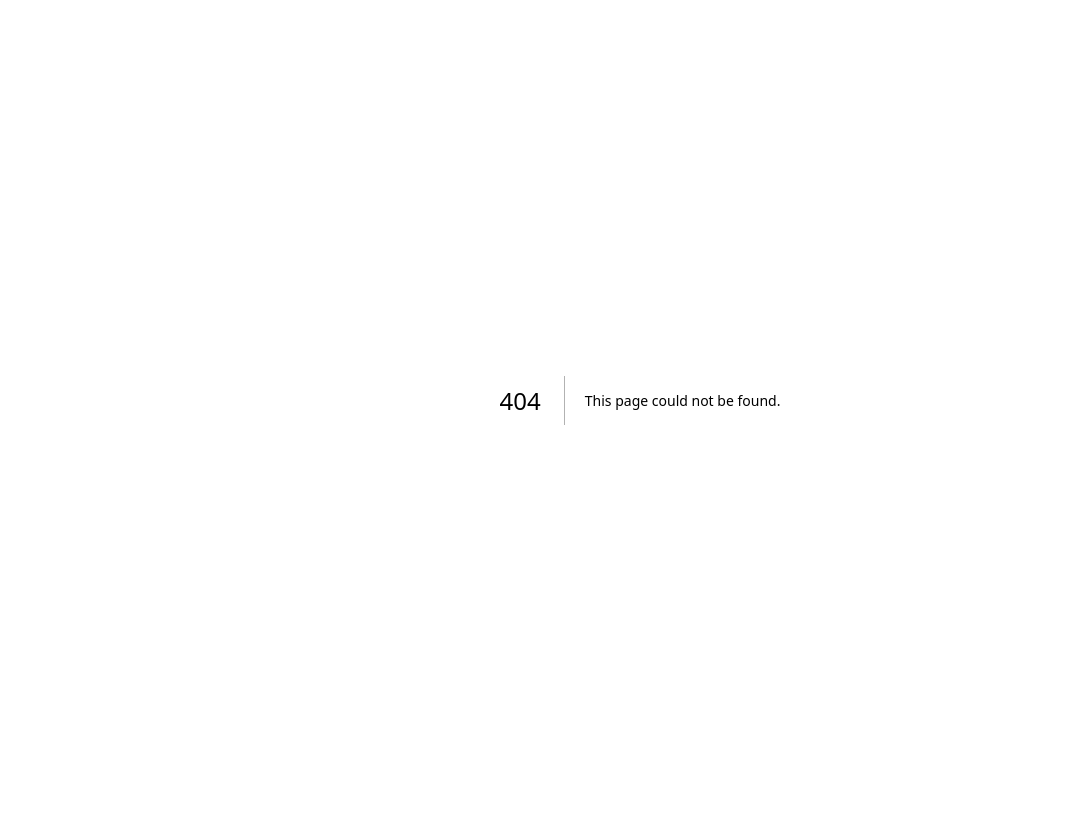
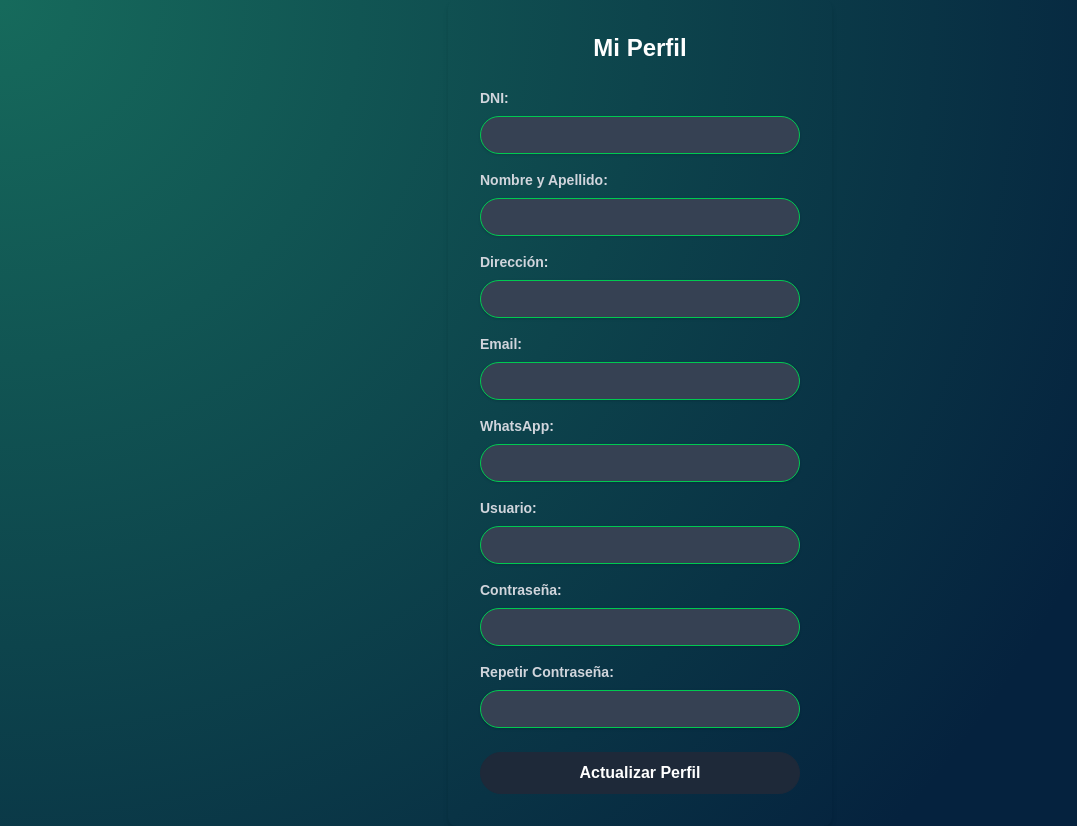
Before and after one commit to pairPrograming1/front, a Next.js app in the folder my-app/: page /profile in a window 1280 px wide. Before the commit this address had no page. Shown: the whole page, without its empty margins (0-1077 px from the left). Before the commit the page ends 800 px from the top, so only its background shows below. Built offline with nearby package versions, Linux system fonts and the light colour scheme.

Commit message:
creacion de componente profile

```diff
--- /dev/null
+++ b/my-app/src/app/home/page.js
@@ -0,0 +1,10 @@
+"use client";
+import Home from "../../component/home/home";
+
+export default function HomePage() {
+  return (
+    <div>
+      <Home />
+    </div>
+  );
+}
--- a/my-app/src/app/page.js
+++ b/my-app/src/app/page.js
@@ -1,10 +1,11 @@
 "use client";
-import Login from "../component/login/login";
+
+import Homes from "../component/home/home";
 
 export default function Home() {
   return (
     <div>
-      <Login />
+      <Homes />
     </div>
   );
 }
--- /dev/null
+++ b/my-app/src/app/profile/page.js
@@ -0,0 +1,10 @@
+"use client";
+import Profile from "../../component/profile/profile";
+
+export default function ProfilePage() {
+  return (
+    <div>
+      <Profile />
+    </div>
+  );
+}
--- /dev/null
+++ b/my-app/src/component/home/home.js
@@ -0,0 +1,39 @@
+import React, { useState, useEffect } from "react";
+import Link from "next/link";
+
+const Home = () => {
+  const [mousePosition, setMousePosition] = useState({ x: 0, y: 0 });
+
+  useEffect(() => {
+    const handleMouseMove = (event) => {
+      setMousePosition({ x: event.clientX, y: event.clientY });
+    };
+
+    window.addEventListener("mousemove", handleMouseMove);
+
+    return () => {
+      window.removeEventListener("mousemove", handleMouseMove);
+    };
+  }, []);
+
+  return (
+    <div
+      className="bg-gray-900 text-white min-h-screen flex flex-col items-center justify-center relative"
+      style={{
+        background: `radial-gradient(circle at ${mousePosition.x}px ${mousePosition.y}px, rgba(25, 119, 97, 0.85), transparent 80%),rgb(5, 34, 62)`,
+      }}
+    >
+      <h1>Bienvenido a la página principal</h1>
+      <Link href="/login" legacyBehavior>
+        <a>Ir a la página de inicio de sesión</a>
+      </Link>
+      <div className="mt-4 text-center">
+        <Link href="/profile" legacyBehavior>
+          <a className="text-white hover:text-blue-700">Ir a Perfil</a>
+        </Link>
+      </div>
+    </div>
+  );
+};
+
+export default Home;
--- /dev/null
+++ b/my-app/src/component/profile/profile.js
@@ -0,0 +1,164 @@
+import React, { useState, useEffect } from "react";
+import Link from "next/link";
+
+const Profile = () => {
+  const [profileData, setProfileData] = useState({
+    dni: "",
+    name: "",
+    address: "",
+    email: "",
+    whatsapp: "",
+    username: "",
+    password: "",
+    confirmPassword: "",
+  });
+
+  const [mousePosition, setMousePosition] = useState({ x: 0, y: 0 });
+
+  useEffect(() => {
+    const handleMouseMove = (event) => {
+      setMousePosition({ x: event.clientX, y: event.clientY });
+    };
+
+    window.addEventListener("mousemove", handleMouseMove);
+
+    return () => {
+      window.removeEventListener("mousemove", handleMouseMove);
+    };
+  }, []);
+
+  const handleChange = (e) => {
+    const { name, value } = e.target;
+    setProfileData({
+      ...profileData,
+      [name]: value,
+    });
+  };
+
+  const handleSubmit = (e) => {
+    e.preventDefault();
+    // Handle profile update logic here
+    console.log("Profile updated:", profileData);
+  };
+
+  return (
+    <div
+      className="bg-gray-900 text-white min-h-screen flex flex-col items-center justify-center relative"
+      style={{
+        background: `radial-gradient(circle at ${mousePosition.x}px ${mousePosition.y}px, rgba(25, 119, 97, 0.85), transparent 80%),rgb(5, 34, 62)`,
+      }}
+    >
+      <div className="bg-gray-0 p-8 rounded-lg shadow-md w-full max-w-sm">
+        <h1 className="text-2xl font-bold mb-6 text-center text-white">
+          Mi Perfil
+        </h1>
+        <form onSubmit={handleSubmit}>
+          <div className="mb-4">
+            <label className="block text-gray-300 text-sm font-bold mb-2">
+              DNI:
+            </label>
+            <input
+              className="shadow appearance-none border border-green-500 rounded-full w-full py-2 px-3 text-white leading-tight focus:outline-none focus:shadow-outline bg-gray-700"
+              type="text"
+              name="dni"
+              value={profileData.dni}
+              onChange={handleChange}
+            />
+          </div>
+          <div className="mb-4">
+            <label className="block text-gray-300 text-sm font-bold mb-2">
+              Nombre y Apellido:
+            </label>
+            <input
+              className="shadow appearance-none border border-green-500 rounded-full w-full py-2 px-3 text-white leading-tight focus:outline-none focus:shadow-outline bg-gray-700"
+              type="text"
+              name="name"
+              value={profileData.name}
+              onChange={handleChange}
+            />
+          </div>
+          <div className="mb-4">
+            <label className="block text-gray-300 text-sm font-bold mb-2">
+              Dirección:
+            </label>
+            <input
+              className="shadow appearance-none border border-green-500 rounded-full w-full py-2 px-3 text-white leading-tight focus:outline-none focus:shadow-outline bg-gray-700"
+              type="text"
+              name="address"
+              value={profileData.address}
+              onChange={handleChange}
+            />
+          </div>
+          <div className="mb-4">
+            <label className="block text-gray-300 text-sm font-bold mb-2">
+              Email:
+            </label>
+            <input
+              className="shadow appearance-none border border-green-500 rounded-full w-full py-2 px-3 text-white leading-tight focus:outline-none focus:shadow-outline bg-gray-700"
+              type="email"
+              name="email"
+              value={profileData.email}
+              onChange={handleChange}
+            />
+          </div>
+          <div className="mb-4">
+            <label className="block text-gray-300 text-sm font-bold mb-2">
+              WhatsApp:
+            </label>
+            <input
+              className="shadow appearance-none border border-green-500 rounded-full w-full py-2 px-3 text-white leading-tight focus:outline-none focus:shadow-outline bg-gray-700"
+              type="text"
+              name="whatsapp"
+              value={profileData.whatsapp}
+              onChange={handleChange}
+            />
+          </div>
+          <div className="mb-4">
+            <label className="block text-gray-300 text-sm font-bold mb-2">
+              Usuario:
+            </label>
+            <input
+              className="shadow appearance-none border border-green-500 rounded-full w-full py-2 px-3 text-white leading-tight focus:outline-none focus:shadow-outline bg-gray-700"
+              type="text"
+              name="username"
+              value={profileData.username}
+              onChange={handleChange}
+            />
+          </div>
+          <div className="mb-4">
+            <label className="block text-gray-300 text-sm font-bold mb-2">
+              Contraseña:
+            </label>
+            <input
+              className="shadow appearance-none border border-green-500 rounded-full w-full py-2 px-3 text-white leading-tight focus:outline-none focus:shadow-outline bg-gray-700"
+              type="password"
+              name="password"
+              value={profileData.password}
+              onChange={handleChange}
+            />
+          </div>
+          <div className="mb-6">
+            <label className="block text-gray-300 text-sm font-bold mb-2">
+              Repetir Contraseña:
+            </label>
+            <input
+              className="shadow appearance-none border border-green-500 rounded-full w-full py-2 px-3 text-white leading-tight focus:outline-none focus:shadow-outline bg-gray-700"
+              type="password"
+              name="confirmPassword"
+              value={profileData.confirmPassword}
+              onChange={handleChange}
+            />
+          </div>
+          <button
+            className="bg-gray-800 border border-gray-800 text-white font-bold py-2 px-3 rounded-full w-full focus:outline-none focus:shadow-outline hover:bg-gray-700"
+            type="submit"
+          >
+            Actualizar Perfil
+          </button>
+        </form>
+      </div>
+    </div>
+  );
+};
+
+export default Profile;
```
